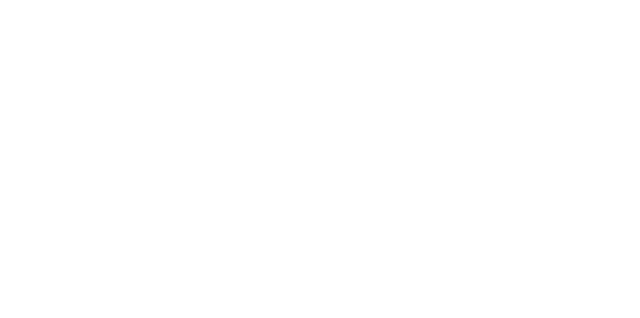
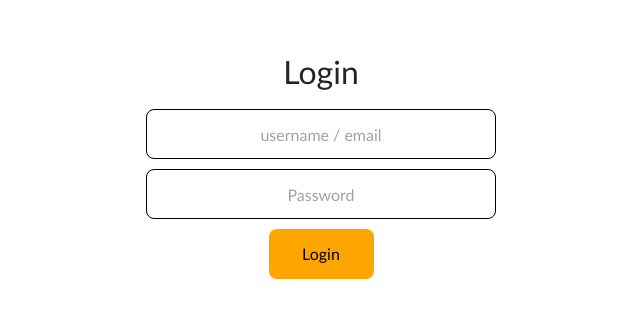
Before and after one commit to hafiz-jazim-farjad/Accounting-Software, a React (Create React App) app: page /SignUp in a window 1280 px wide. Before the commit this address had no page. Shown: the part 234-552 px from the top of the page, without its empty margins (319-959 px from the left). Built offline with nearby package versions, Linux system fonts and the light colour scheme; no server answers.

Commit message:
Update Input Color

```diff
--- a/src/App.js
+++ b/src/App.js
@@ -32,6 +32,7 @@ export default function App() {
     <Routes>
       <Route path="/" element={<LoginComponent />} />
       <Route path="/Login" element={<Login />} />
+      <Route path="/SignUp" element={<Login />} />
       {/* <Route path="/SignUp" element={<SignUp />} /> */}
       <Route path="/Dashboard" element={<Dashboard />} />
 
--- a/src/Pages/Invoice/Invoice.css
+++ b/src/Pages/Invoice/Invoice.css
@@ -1,5 +1,5 @@
-input,
-textarea {
+.forInvoice input,
+.forInvoice textarea {
     background-color: #FFB938 !important;
     /* color: white !important; */
 }
--- a/src/Pages/Login/Login.jsx
+++ b/src/Pages/Login/Login.jsx
@@ -45,8 +45,8 @@ const ToSignup = ()=>{
             <div style={{display:'flex' , justifyContent:'center' , alignItems:'center' , flexDirection:'column' , rowGap:'10px'}}>
 
             <h2>Login</h2>
-            <input type="text" name="user" id="user" placeholder="username / email" autofocus class="LoginInputs" onChange={(e) => setEmail(e.target.value)} />
-            <input type="password" name="Password" id="Password" placeholder="Password" class="LoginInputs" onChange={(e) => setPassword(e.target.value)} />
+            <input type="text" name="user" id="user" placeholder="username / email" autofocus class="LoginInputs input" onChange={(e) => setEmail(e.target.value)} />
+            <input type="password" name="Password" id="Password" placeholder="Password" class="LoginInputs input" onChange={(e) => setPassword(e.target.value)} />
             <button type="submit" onClick={LoginUser} id="submit" > Login </button>
             {/* <button  onClick={ToSignup} style={{backgroundColor:'transparent' , border:'none'}} > SignUp </button> */}
             </div>
--- a/src/Pages/SignUp/SignUp.jsx
+++ b/src/Pages/SignUp/SignUp.jsx
@@ -44,8 +44,8 @@ export default function SignUp() {
             <div style={{display:'flex' , justifyContent:'center' , alignItems:'center' , flexDirection:'column' , rowGap:'10px'}}>
 
             <h2>SignUp</h2>
-            <input type="text" name="user" id="user" placeholder="username / email" autofocus class="LoginInputs" onChange={(e) => setEmail(e.target.value)} />
-            <input type="password" name="Password" id="Password" placeholder="Password" class="LoginInputs" onChange={(e) => setPassword(e.target.value)} />
+            <input type="text" name="user" id="user" placeholder="username / email" autofocus class="LoginInputs input" onChange={(e) => setEmail(e.target.value)} />
+            <input type="password" name="Password" id="Password" placeholder="Password" class="LoginInputs input" onChange={(e) => setPassword(e.target.value)} />
             <button type="submit" onClick={CreateUser} id="submit" > Login </button>
             <button  onClick={ToLogin} style={{backgroundColor:'transparent' , border:'none'}} > Login </button>
             </div>
```
